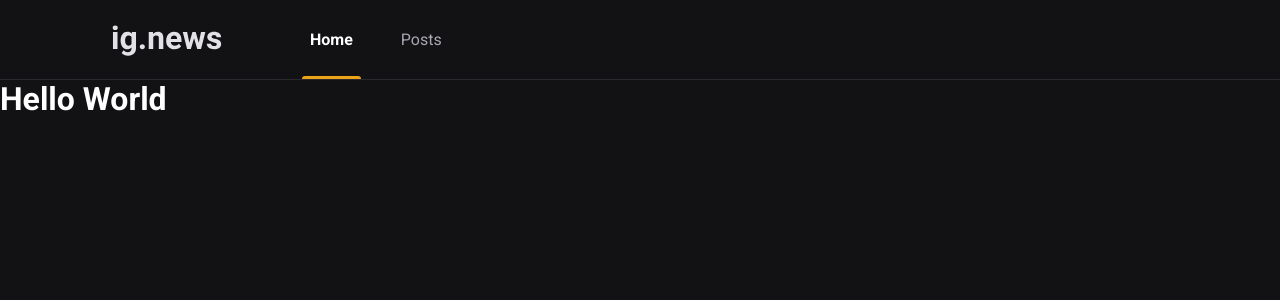
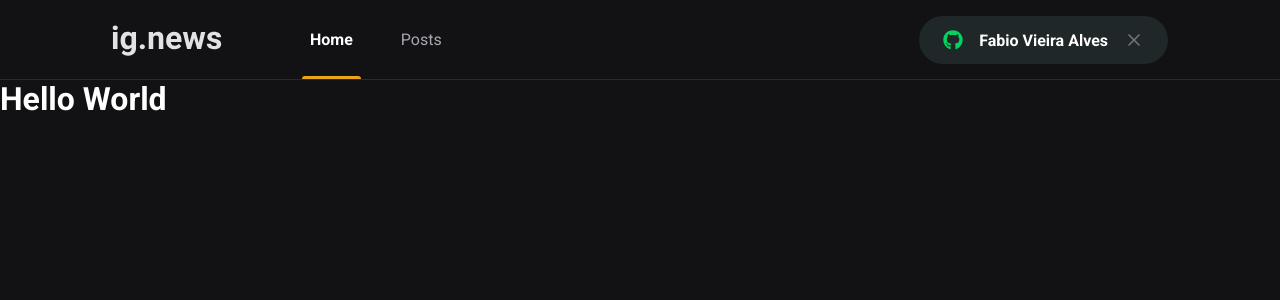
Before and after one commit to VieiraFabio98/ig.news, a Next.js app: page / in a window 1280 px wide. Shown: the top 300 px of the page. Built offline with nearby package versions, Linux system fonts and the light colour scheme.

Commit message:
Criando o Sign in Button.

```diff
--- a/package.json
+++ b/package.json
@@ -12,6 +12,7 @@
     "next": "14.1.0",
     "react": "^18",
     "react-dom": "^18",
+    "react-icons": "^5.0.1",
     "sass": "^1.71.0"
   },
   "devDependencies": {
--- a/src/components/Header/index.tsx
+++ b/src/components/Header/index.tsx
@@ -1,3 +1,4 @@
+import { SignInButton } from '../SignInButton'
 import styles from './styles.module.scss'
 
 export function Header() {
@@ -9,6 +10,8 @@
           <a className={styles.active}>Home</a>
           <a>Posts</a>
         </nav>
+
+        <SignInButton />
       </div>
     </header>
   )
--- a/src/components/Header/styles.module.scss
+++ b/src/components/Header/styles.module.scss
@@ -50,4 +50,8 @@
       }
     }
   }
+
+  button {
+    margin-left: auto;
+  }
 }
--- /dev/null
+++ b/src/components/SignInButton/index.tsx
@@ -0,0 +1,26 @@
+import {FaGithub} from 'react-icons/fa'
+import {FiX} from 'react-icons/fi'
+import styles from './styles.module.scss'
+
+export function SignInButton() {
+  const isUserLoggedIn = true
+
+  return isUserLoggedIn ? (
+    <button
+    className={styles.signInButton}
+    type="button"
+    >
+      <FaGithub color='04D361'/>
+      Fabio Vieira Alves
+      <FiX color='#737380' className={styles.closeIcon}/>
+    </button>
+  ) : (
+    <button
+    className={styles.signInButton}
+    type="button"
+    >
+      <FaGithub color='#EBA417'/>
+      Sign in with GitHub
+    </button>
+  )
+}
--- /dev/null
+++ b/src/components/SignInButton/styles.module.scss
@@ -0,0 +1,31 @@
+.signInButton{
+  height: 3rem;
+  border-radius: 3rem;
+  background: var(--gray-850);
+  border: 0;
+  padding: 0 1.5rem;
+  display: flex;
+  align-items: center;
+  justify-content: center;
+  color: var(--white);
+  font-weight: bold;
+
+  svg{
+    width: 20px;
+    height: 20px;
+  }
+
+  svg:first-child{
+    margin-right: 1rem;
+  }
+
+  svg.closeIcon{
+    margin-left: 1rem;
+  }
+
+  transition: filter 0.2s;
+
+  &:hover{
+    filter: brightness(0.8)
+  }
+}
--- a/src/styles/global.scss
+++ b/src/styles/global.scss
@@ -8,6 +8,8 @@
   --white: #FFFFFF;
   --gray-50: #E1E1E6;
   --gray-300: #A8A8B3;
+  --gray-800: #29292E;
+  --gray-850: #1F2729;
   --gray-900: #121214;
   --cyan-500: #61DAFB;
   --yellow-500: #EBA417;
```
Also changed, not shown: 1 other file (tests, documents, lock files or other folders).
